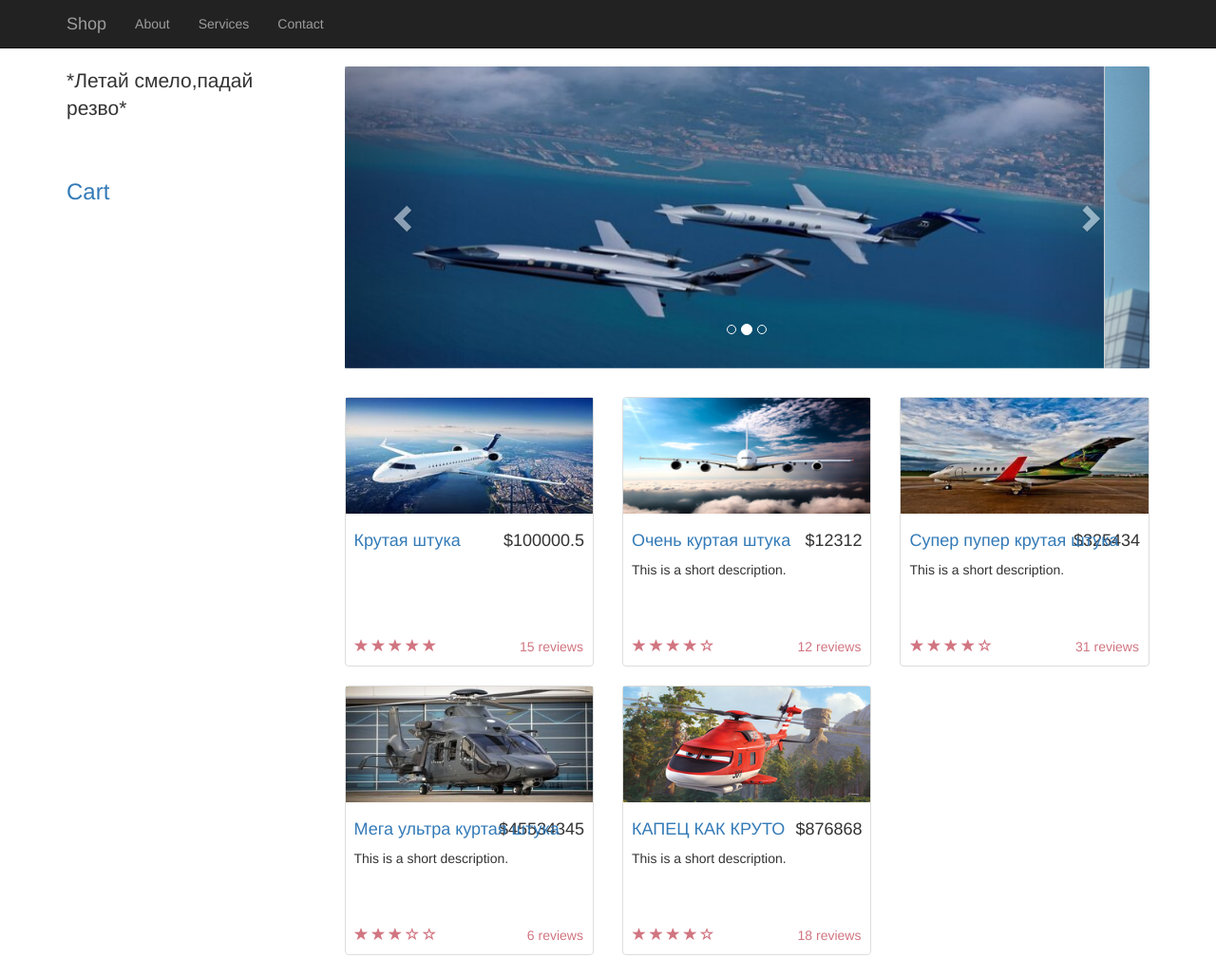
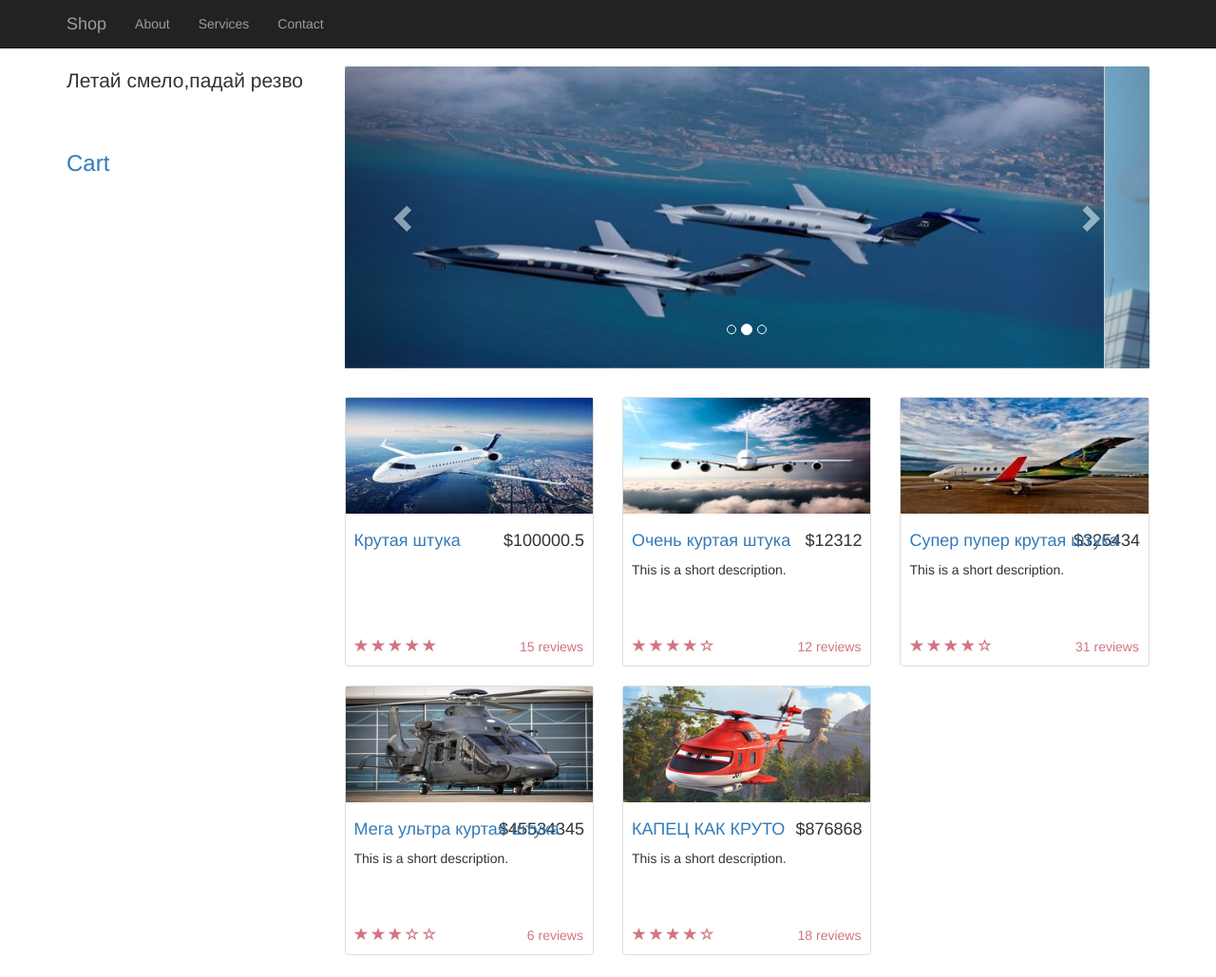
Before and after one commit to RoboLox344/pavlenko, a plain HTML site: page index.html in a window 1280 px wide. Shown: the top 1029 px of the page at 95% size. Drawn offline with Linux system fonts and the light colour scheme.

Commit message:
Update index.html

```diff
--- a/index.html
+++ b/index.html
@@ -44,7 +44,7 @@
         <div class="row">
 
             <div class="col-md-3">
-                <p class="lead">*Летай смело,падай резво*</p>
+                <p class="lead">Летай смело,падай резво</p>
 				<br>
 				<h3><a href="" class="cart-link" data-toggle="modal" data-target="#Cart"> Cart </a> </h3>
             </div>
```
